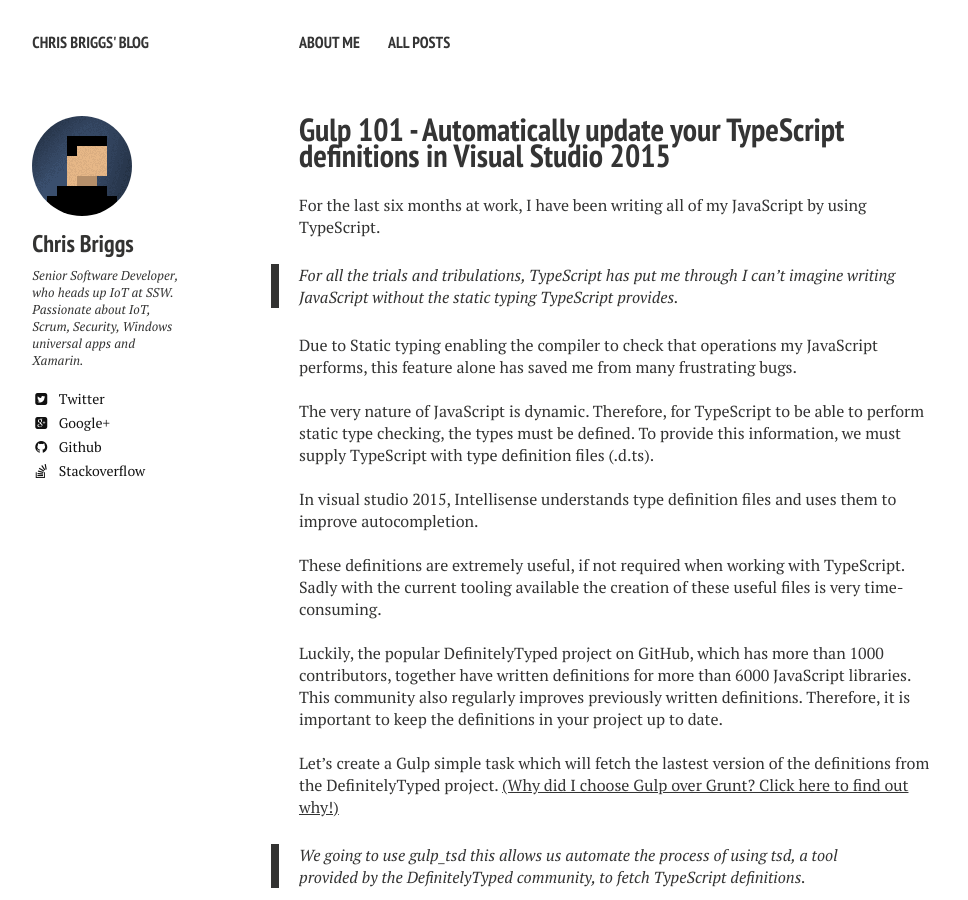
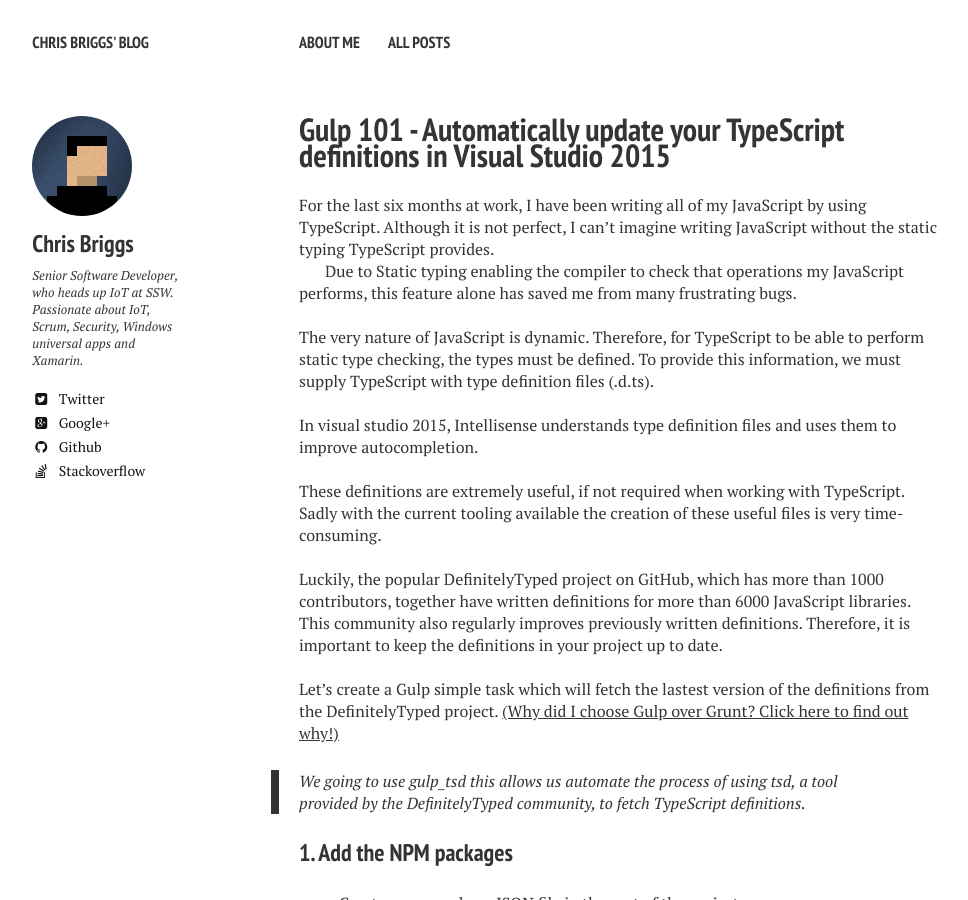
Before and after one commit to Briggsc28/briggsc28.github.io, a Jekyll site: the page built from _posts/2015-08-25-Auto-update-your-TypeScript-Definition.md, in a window 1280 px wide and 900 px high. Shown: the whole window, without its empty margins (21-989 px from the left). Built offline with Jekyll 4.4.1, drawn with Linux system fonts in a browser that asks for light colours; nearby versions of some CDN libraries.

Commit message:
Removed weirdness

```diff
--- a/_posts/2015-08-25-Auto-update-your-TypeScript-Definition.md
+++ b/_posts/2015-08-25-Auto-update-your-TypeScript-Definition.md
@@ -10,9 +10,7 @@
   credit: WeGraphics
   creditlink: http://wegraphics.net/downloads/free-ultimate-blurred-background-pack/
 ---
-For the last six months at work, I have been writing all of my JavaScript by using TypeScript.
-
-> For all the trials and tribulations, TypeScript has put me through I can't imagine writing JavaScript without the static typing TypeScript provides.
+For the last six months at work, I have been writing all of my JavaScript by using TypeScript. Although it is not perfect, I can't imagine writing JavaScript without the static typing TypeScript provides.
 
 Due to Static typing enabling the compiler to check that operations my JavaScript performs, this feature alone has saved me from many frustrating bugs.<br><br>The very nature of JavaScript is dynamic. Therefore, for TypeScript to be able to perform static type checking, the types must be defined.  To provide this information, we must supply TypeScript with type definition files (.d.ts). <br><br>In visual studio 2015, Intellisense understands type definition files and uses them to improve autocompletion.<br><br>These definitions are extremely useful, if not required when working with  TypeScript.  Sadly with the current tooling available the creation of these useful files is very time-consuming. <br><br>Luckily, the popular DefinitelyTyped project on GitHub, which has more than 1000 contributors, together have written definitions for more than 6000 JavaScript libraries. This community also regularly improves previously written definitions. Therefore, it is important to keep the definitions in your project up to date.<br><br>Let's create a Gulp simple task which will fetch the lastest version of the definitions from the DefinitelyTyped project. [(Why did I choose Gulp over Grunt? Click here to find out why!)](http://blog.chrisbriggsy.com/Gulp-101-CSS-all-the-LESS/)
 
```
